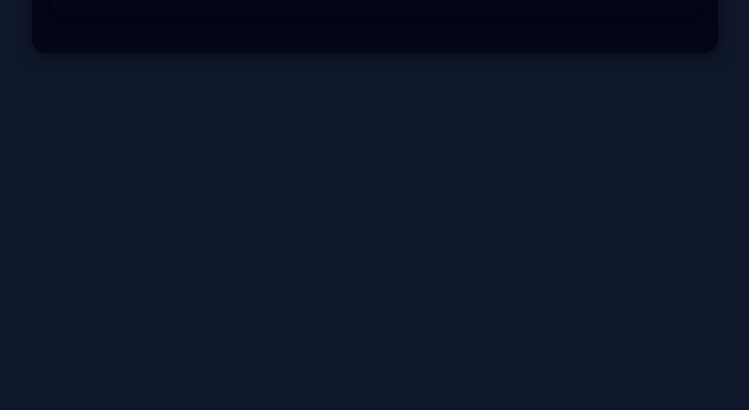
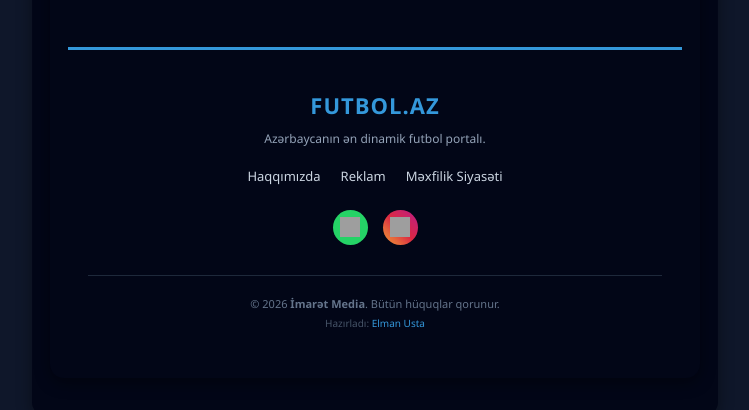
Before and after one commit to elmanusta55-bot/futbol.az, a plain HTML site: page index.html in a window 1280 px wide. Shown: the part 8611-9021 px from the top of the page, without its empty margins (265-1014 px from the left). Before the commit the page ends 8684 px from the top, so only its background shows below. Drawn offline with Linux system fonts and the light colour scheme; grey boxes are pictures that could not be loaded; a script that the page names is missing.

Commit message:
Update index.html

```diff
--- a/index.html
+++ b/index.html
@@ -1331,5 +1331,37 @@ updateTimer();
         to { opacity: 1; transform: translateX(0); }
     }
 </style>
+            <footer style="background: #020617; color: #fff; padding: 40px 20px 20px 20px; margin-top: 50px; border-top: 3px solid #3498db; text-align: center;">
+
+    <div style="max-width: 600px; margin: 0 auto;">
+        <h2 style="margin: 0; font-size: 22px; color: #3498db; letter-spacing: 1px;">FUTBOL.AZ</h2>
+        <p style="font-size: 12px; color: #94a3b8; margin: 10px 0 20px 0;">Azərbaycanın ən dinamik futbol portalı.</p>
+
+        <div style="display: flex; justify-content: center; gap: 20px; margin-bottom: 25px; flex-wrap: wrap;">
+            <a href="#" style="color: #cbd5e1; text-decoration: none; font-size: 13px;">Haqqımızda</a>
+            <a href="#" style="color: #cbd5e1; text-decoration: none; font-size: 13px;">Reklam</a>
+            <a href="#" style="color: #cbd5e1; text-decoration: none; font-size: 13px;">Məxfilik Siyasəti</a>
+        </div>
+
+        <div style="display: flex; justify-content: center; gap: 15px; margin-bottom: 30px;">
+            <a href="https://whatsapp.com/channel/0029Vb0yqZlLSmbeGg6X8z2l" target="_blank" style="background: #25D366; width: 35px; height: 35px; border-radius: 50%; display: flex; align-items: center; justify-content: center; text-decoration: none;">
+                <img src="https://upload.wikimedia.org/wikipedia/commons/6/6b/WhatsApp.svg" width="20" height="20" alt="WA">
+            </a>
+            <a href="#" style="background: linear-gradient(45deg, #f09433, #e6683c, #dc2743, #cc2366, #bc1888); width: 35px; height: 35px; border-radius: 50%; display: flex; align-items: center; justify-content: center; text-decoration: none;">
+                <img src="https://upload.wikimedia.org/wikipedia/commons/e/e7/Instagram_logo_2016.svg" width="20" height="20" alt="IG">
+            </a>
+        </div>
+
+        <div style="border-top: 1px solid #1e293b; padding-top: 20px;">
+            <p style="font-size: 11px; color: #64748b; margin: 0;">
+                © 2026 <strong>İmarət Media</strong>. Bütün hüquqlar qorunur.
+            </p>
+            <p style="font-size: 10px; color: #475569; margin-top: 5px;">
+                Hazırladı: <span style="color: #3498db;">Elman Usta</span>
+            </p>
+        </div>
+    </div>
+            </footer>
+
 </body>
 </html>
```
